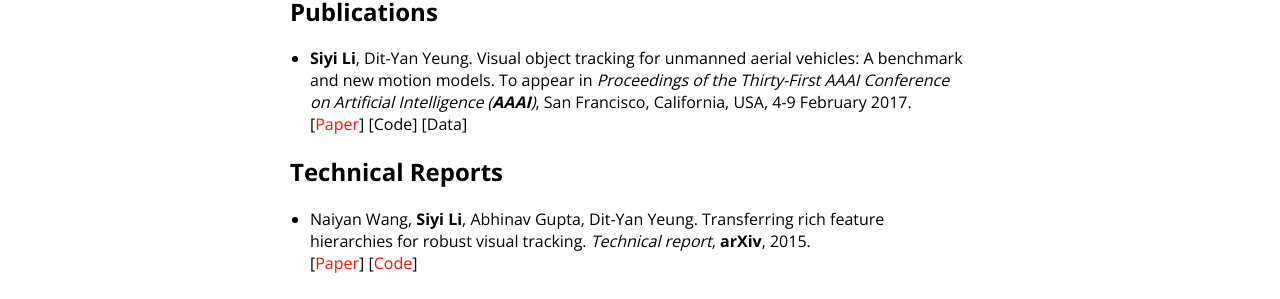
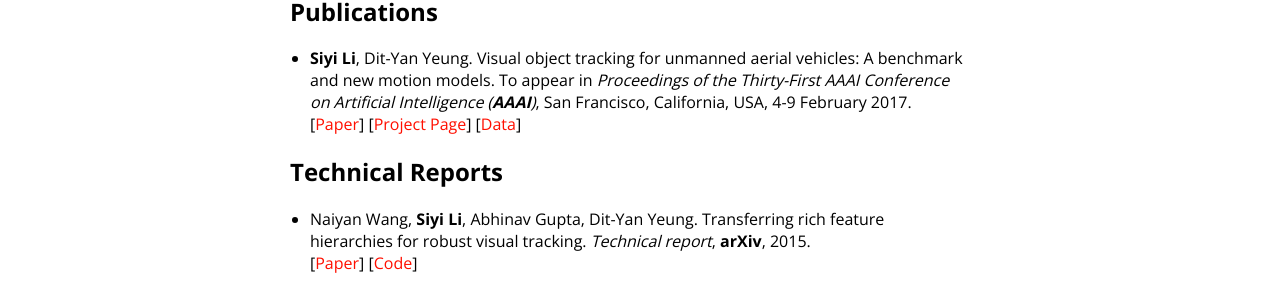
Before and after one commit to flyers/flyers.github.io, a Jekyll site: the page built from index.md, in a window 1280 px wide. Shown: the part 539-838 px from the top of the page. Built offline with Jekyll 4.4.1, drawn with Linux system fonts in a browser that asks for light colours; our own code applies the rules of GitHub Pages for plain Markdown files.

Commit message:
add drone-tracking project

```diff
--- a/index.md
+++ b/index.md
@@ -17,7 +17,7 @@ My research interest focuses on applying computational and statistical approache
 ## Publications
 
 *	**Siyi Li**, Dit-Yan Yeung. Visual object tracking for unmanned aerial vehicles: A benchmark and new motion models. To appear in *Proceedings of the Thirty-First AAAI Conference on Artificial Intelligence (**AAAI**)*, San Francisco, California, USA, 4-9 February 2017.
-    [[Paper](paper/AAAI17_UAV.pdf)] [Code] [Data]
+    [[Paper](paper/AAAI17_UAV.pdf)] [[Project Page](https://github.com/flyers/drone-tracking)] [[Data](https://www.dropbox.com/s/s1fj99s2six4lrs/DTB70.tar.gz?dl=0)]
 
 ## Technical Reports
 
```
